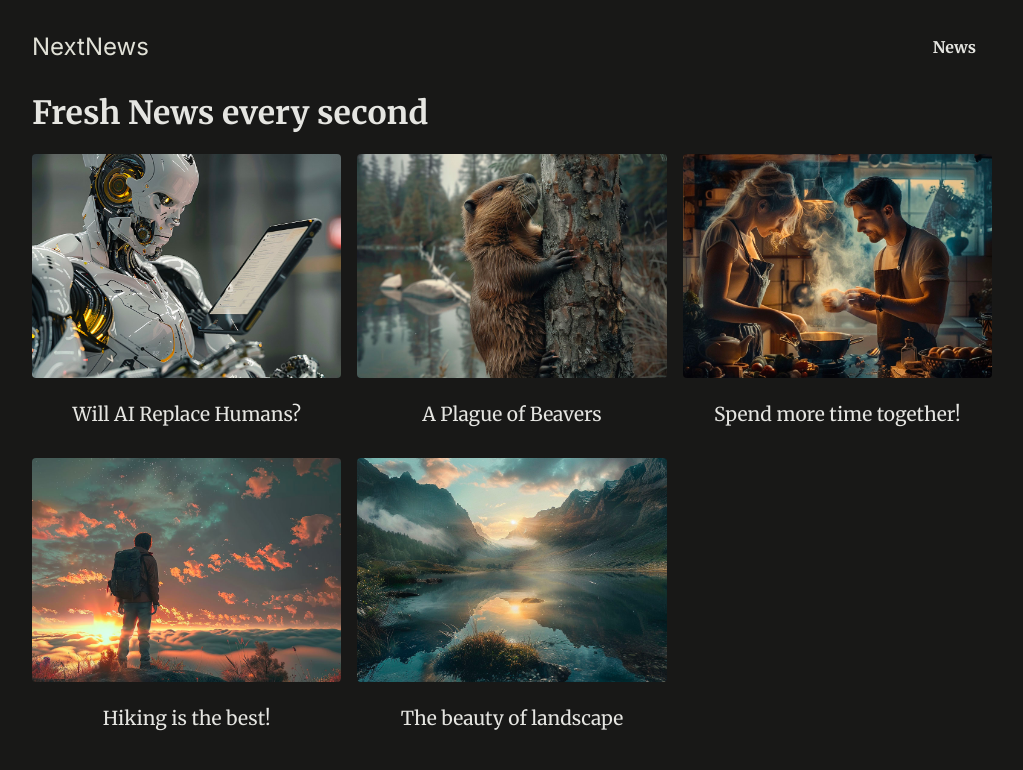
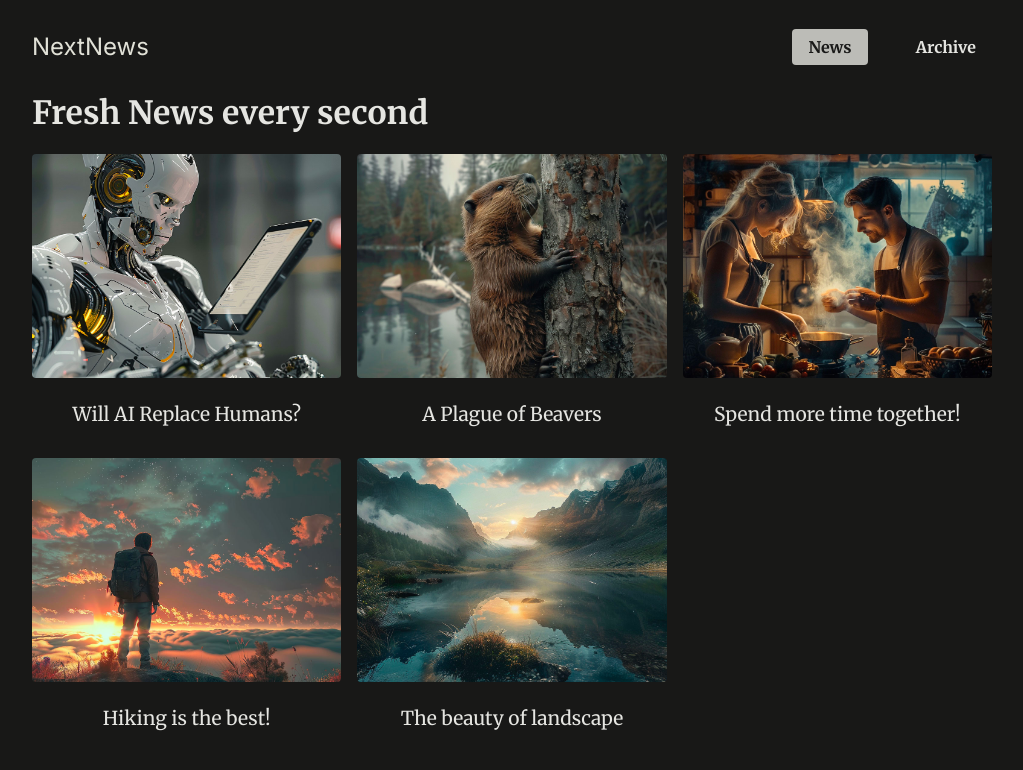
Before and after one commit to GenaPlem/next_js_news_app, a Next.js app: page /news in a window 1280 px wide. Shown: the top 770 px of the page, without its empty margins (128-1151 px from the left). Built offline with nearby package versions, Linux system fonts and the light colour scheme.

Commit message:
Add nav link client component

```diff
--- a/components/main-header.js
+++ b/components/main-header.js
@@ -1,4 +1,5 @@
 import Link from "next/link";
+import NavLink from "./nav-link";
 
 export default function MainHeader() {
   return (
@@ -9,7 +10,10 @@
       <nav>
         <ul>
           <li>
-            <Link href="/news">News</Link>
+            <NavLink href="/news">News</NavLink>
+          </li>
+          <li>
+            <NavLink href="/archive">Archive</NavLink>
           </li>
         </ul>
       </nav>
--- /dev/null
+++ b/components/nav-link.js
@@ -0,0 +1,14 @@
+"use client";
+
+import Link from "next/link";
+import { usePathname } from "next/navigation";
+
+export default function NavLink({ href, children }) {
+  const path = usePathname();
+
+  return (
+    <Link href={href} className={path.startsWith(href) && "active"}>
+      {children}
+    </Link>
+  );
+}
```
